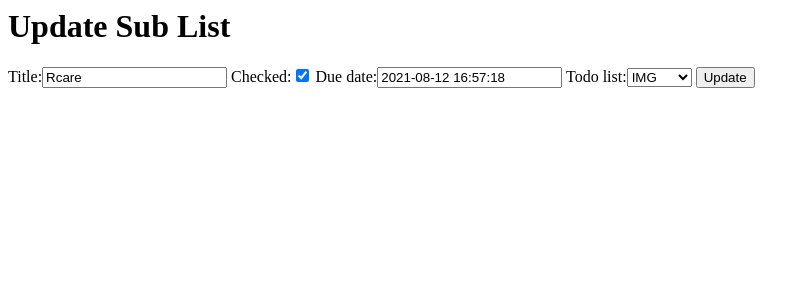
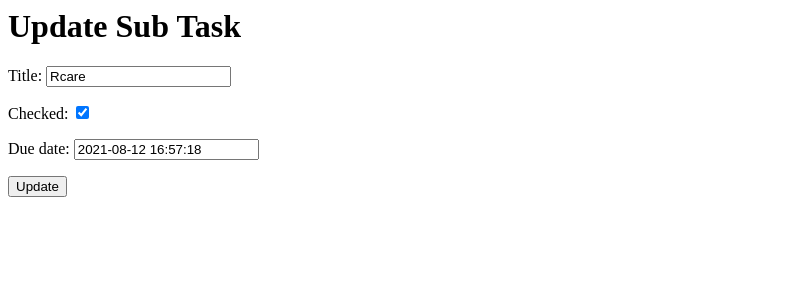
Before and after one commit to ranasiddharth/djangoTodoApp, a Django app: page /polls/update_sub/14/ in a window 1280 px wide. Shown: the top 300 px of the page, without its empty margins (0-810 px from the left). Run offline with Django 3.2, Linux system fonts and the light colour scheme; data comes from the database, SQL or seed files in the repository; both versions use the stored data as it was after the commit.

Commit message:
remove name duplicacy in main lists, remove todo_list from user access

```diff
--- a/lecture/polls/forms.py
+++ b/lecture/polls/forms.py
@@ -6,4 +6,4 @@
 class TaskForm(forms.ModelForm):
     class Meta:
         model = TodoItem
-        fields = '__all__'
+        exclude = ['todo_list']
--- a/lecture/polls/models.py
+++ b/lecture/polls/models.py
@@ -3,7 +3,7 @@ from django.utils import timezone
 # Create your models here.
 
 class TodoList(models.Model):
-    list_name = models.CharField(max_length=100)
+    list_name = models.CharField(max_length=100, unique=True)
 
     def __str__(self):
         return f"{self.list_name}"
--- a/lecture/polls/templates/polls/createsublist.html
+++ b/lecture/polls/templates/polls/createsublist.html
@@ -1,7 +1,7 @@
 <form method="post">
     {% csrf_token %}
-
-        {{task_form}}
+        <h1>Create Task</h1>
+        {{task_form.as_p}}
 
         <button type="submit">SUBMIT</button>
 </form>
--- a/lecture/polls/templates/polls/update_sub_task.html
+++ b/lecture/polls/templates/polls/update_sub_task.html
@@ -1,6 +1,6 @@
 <form method="post">
     {% csrf_token %}
-        <h1>Update Sub List</h1>
-        {{task_edit_form}}
+        <h1>Update Sub Task</h1>
+        {{task_edit_form.as_p}}
         <button type="submit">Update</button>
 </form>
--- a/lecture/polls/views.py
+++ b/lecture/polls/views.py
@@ -1,3 +1,6 @@
+"""
+This is views.py, containing all the functions.
+"""
 from django.shortcuts import render
 from django.http import HttpResponse, Http404
 from .models import TodoList, TodoItem
@@ -6,7 +9,9 @@ from django.shortcuts import redirect
 from .forms import TaskForm
 # Create your views here.
 
+
 def index(request):
+    """A dummy docstring."""
     list_todo = TodoList.objects.all()
     items = TodoItem.objects.all()
     template = loader.get_template('polls/index.html')
@@ -17,6 +22,7 @@ def index(request):
     return HttpResponse(template.render(context, request))
 
 def detail(request, list_id):
+    """A dummy docstring."""
     try:
         todolist = TodoList.objects.get(id=list_id)
     except TodoList.DoesNotExist:
@@ -29,6 +35,7 @@ def detail(request, list_id):
     return render(request, 'polls/detail.html', context)
 
 def create(request):
+    """A dummy docstring."""
     if request.method =='GET':
         return render(request, 'polls/createlist.html')
 
@@ -41,6 +48,7 @@ def create(request):
     return render(request, 'polls/index.html', context)
 
 def delete_task(request, pk):
+    """A dummy docstring."""
     try:
         task = TodoList.objects.get(id=pk)
         task.delete()
@@ -53,6 +61,7 @@ def delete_task(request, pk):
     return render(request, 'polls/index.html', context)
 
 def delete_sub_task(request, pk):
+    """A dummy docstring."""
     try:
         task = TodoItem.objects.get(id=pk)
         t = task.todo_list.id
@@ -62,30 +71,37 @@ def delete_sub_task(request, pk):
     return redirect(f'http://127.0.0.1:8000/polls/{t}/')
 
 def createsub(request, pk):
+    """A dummy docstring."""
     form = TaskForm()
 
     if request.method == "POST":
         form = TaskForm(request.POST)
         if form.is_valid():
+            form = form.save(commit=False)
+            form.todo_list = TodoList.objects.get(id=pk)
             form.save()
             return redirect(f"http://127.0.0.1:8000/polls/{pk}/")
     return render(request, "polls/createsublist.html", {"task_form": form})
 
 def update_task(request, pk):
+    """A dummy docstring."""
+    try:
+        obj = TodoList.objects.get(id=pk)
+    except:
+        raise Http404('This id does not exist')
     if request.method =='GET':
         return render(request, 'polls/update_task.html')
-    obj = TodoList.objects.get(id=pk)
     name = request.POST['name']
     obj.list_name = name
     obj.save()
-    lists = TodoList.objects.all()
-    context = {
-        'todolists': lists
-    }
-    return render(request, 'polls/index.html', context)
+    return redirect('http://127.0.0.1:8000/polls/')
 
 def update_sub_task(request, pk):
-    task = TodoItem.objects.get(id=pk)
+    """A dummy docstring."""
+    try:
+        task = TodoItem.objects.get(id=pk)
+    except:
+        raise Http404("This sub task id doesn't exist")
     form = TaskForm(instance=task)
     t = task.todo_list.id
     if request.method == "POST":
```
Also changed, not shown: lecture/db.sqlite3, lecture/polls/migrations/0002_alter_todolist_list_name.py (added).
